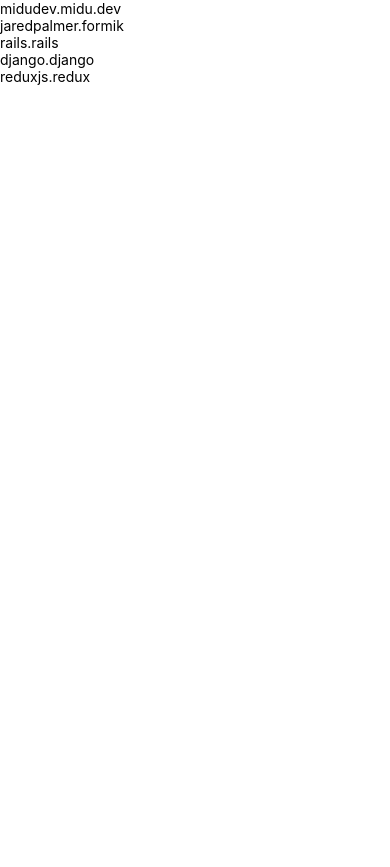
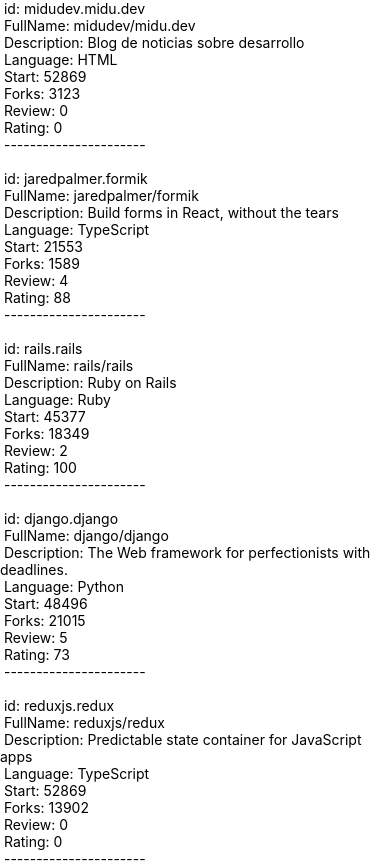
Before and after one commit to alejandrozeb/React-Native-2, a React Native app: screen / in a window 390 px wide. Before the commit the page ends 844 px from the top, so only its background shows below. Built offline with nearby package versions, Linux system fonts and the light colour scheme.

Commit message:
add Flatlist compnent

```diff
--- a/src/components/RepositoryList.jsx
+++ b/src/components/RepositoryList.jsx
@@ -1,16 +1,26 @@
 import React from "react";
-import { View, Text } from "react-native";
+import { FlatList, View, Text } from "react-native";
 import repositories from "../data/repositories";
 
 const RepositoryList = () => {
   return (
-    <View>
-      {repositories.map((repo) => (
+    <FlatList
+      data={repositories}
+      ItemSeparatorComponent={() => <Text> </Text>}
+      renderItem={({ item: repo }) => (
         <View key={repo.id}>
-          <Text>{repo.id}</Text>
+          <Text> id: {repo.id}</Text>
+          <Text> FullName: {repo.fullName}</Text>
+          <Text> Description: {repo.description}</Text>
+          <Text> Language: {repo.language}</Text>
+          <Text> Start: {repo.stargazersCount}</Text>
+          <Text> Forks: {repo.forksCount}</Text>
+          <Text> Review: {repo.reviewCount}</Text>
+          <Text> Rating: {repo.ratingAverage}</Text>
+          <Text> ---------------------- </Text>
         </View>
-      ))}
-    </View>
+      )}
+    />
   );
 };
 
```
